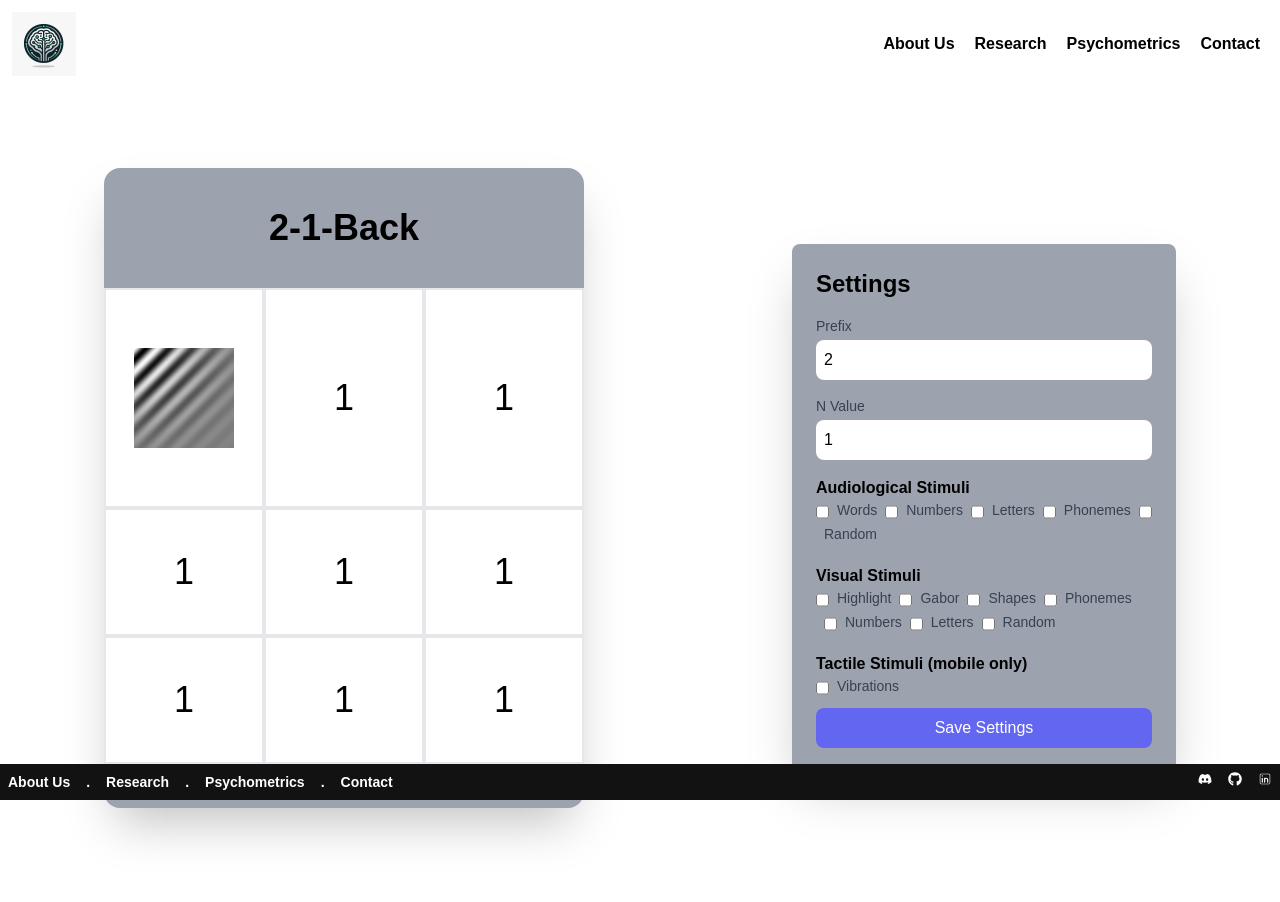
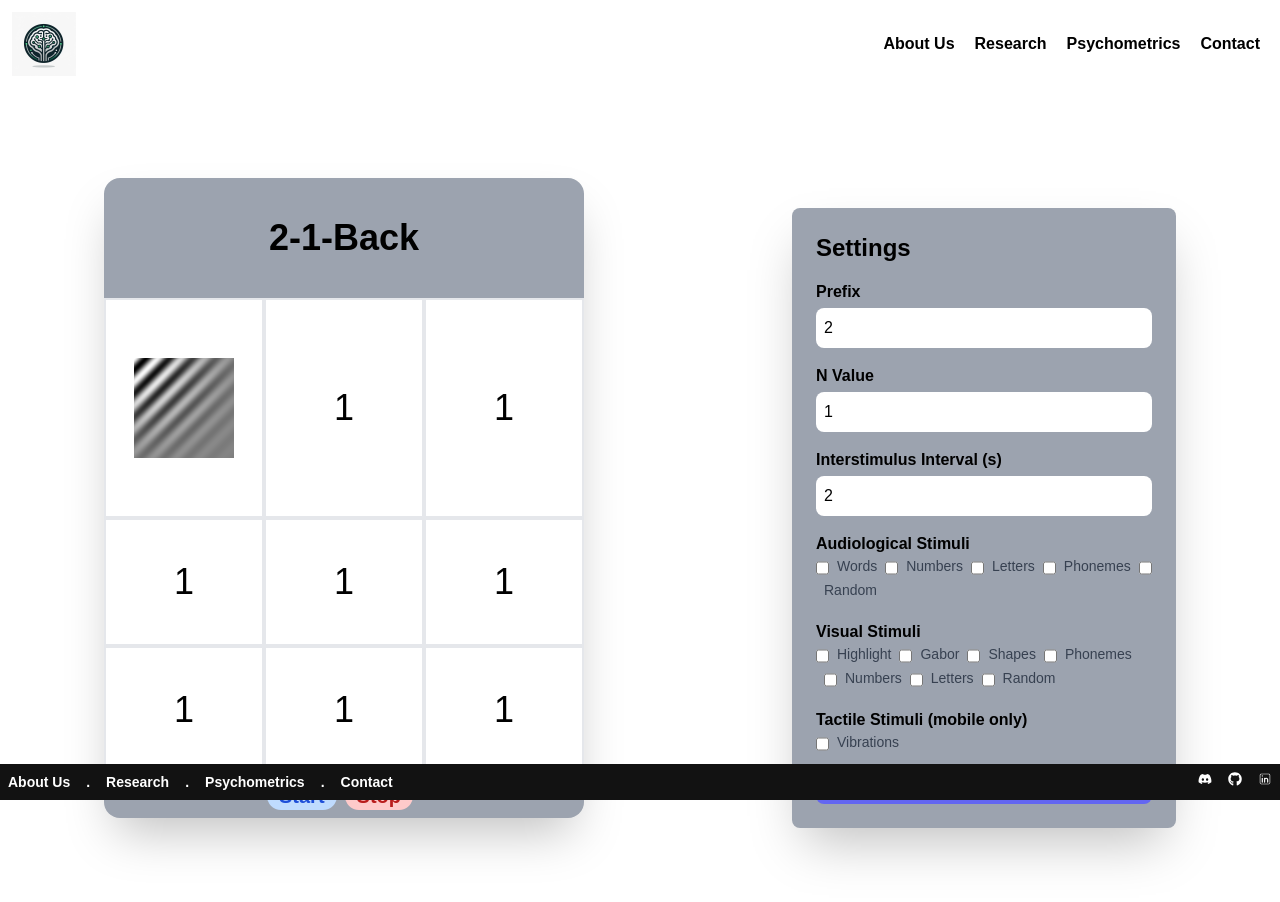
Before and after one commit to Broilan/Noetica, a React (Vite) app in the folder cognexus/: page /tasks/n-back in a window 1280 px wide. Shown: the top 902 px of the page. Built offline with nearby package versions, Linux system fonts and the light colour scheme.

Commit message:
n-back's interstimulus interval has been added

```diff
--- a/cognexus/src/pages/games/Nback.tsx
+++ b/cognexus/src/pages/games/Nback.tsx
@@ -4,6 +4,7 @@ import { GaborPatch } from '../../components';
 interface settings {
   nValue: number;
   prefixValue: number;
+  iSInterval: number;
   audio?: string[];
   visual?: string[];
   tactile?: string[];
@@ -16,6 +17,9 @@ const reducer = (state: settings, action: any) => {
 
     case 'prefixValue':
       return { ...state, prefixValue: action.value };
+
+    case 'iSInterval':
+      return { ...state, iSInterval: action.value };
 
     case 'audio':
       return { ...state, audio: action.value };
@@ -36,6 +40,7 @@ const Nback: React.FC = () => {
   const [state, dispatch] = useReducer(reducer, {
     nValue: 1,
     prefixValue: 2,
+    iSInterval: 2,
     audio: [],
     visual: [],
     tactile: []
@@ -118,7 +123,7 @@ const Nback: React.FC = () => {
 
 
       <div className="mb-4">
-        <label htmlFor="prefixValue" className="block text-sm font-medium text-gray-700 mb-1">Prefix</label>
+        <label htmlFor="prefixValue" className="block text-md font-bold mb-1">Prefix</label>
         <input
           type="number"
           min="1"
@@ -131,12 +136,25 @@ const Nback: React.FC = () => {
       </div>
 
       <div className="mb-4">
-        <label htmlFor="nValue" className="block text-sm font-medium text-gray-700 mb-1">N Value</label>
+        <label htmlFor="nValue" className="block text-md font-bold mb-1">N Value</label>
         <input
           type="number"
           id="nValue"
           value={state.nValue}
           onChange={(e) => dispatch({ type: 'nValue', value: e.target.value })}
+          className="w-full border-gray-300 rounded-lg p-2 focus:ring-indigo-500 focus:border-indigo-500"
+        />
+      </div>
+
+      <div className="mb-4">
+        <label htmlFor="iSInterval" className="block text-md font-bold mb-1">Interstimulus Interval (s)</label>
+        <input
+          type="number"
+          id="iSInterval"
+          min={1}
+          max={5}
+          value={state.iSInterval}
+          onChange={(e) => dispatch({ type: 'iSInterval', value: e.target.value })}
           className="w-full border-gray-300 rounded-lg p-2 focus:ring-indigo-500 focus:border-indigo-500"
         />
       </div>
```
